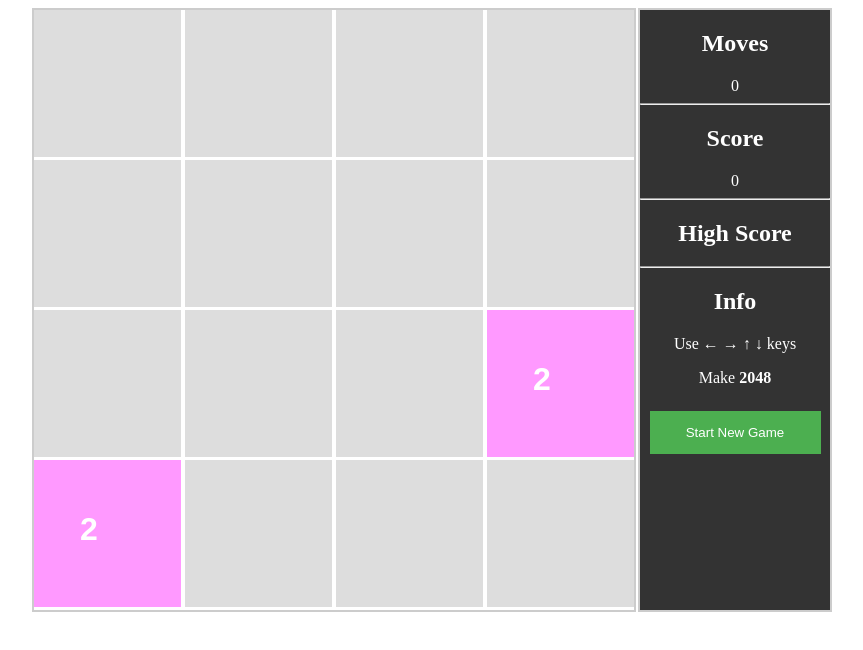
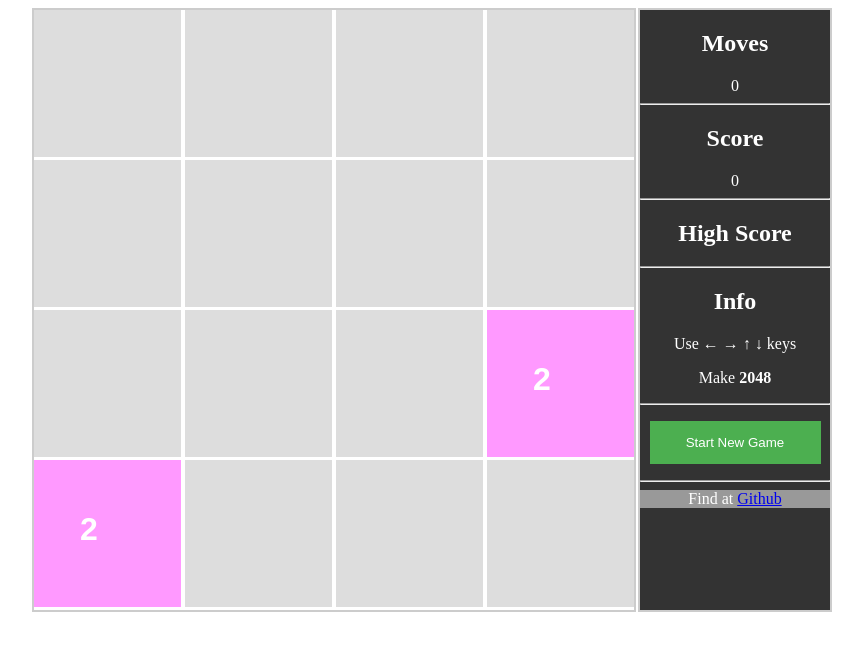
Before and after one commit to suresh-pokharel/2048-Game-JS, a plain HTML site: page index.html in a window 1280 px wide. Shown: the whole page, without its empty margins (208-1071 px from the left). Drawn offline with nearby package versions, Linux system fonts and the light colour scheme.

Commit message:
Find at github added

```diff
--- a/index.html
+++ b/index.html
@@ -148,9 +148,15 @@
 				<p>Use ← → ↑ ↓ keys</p>
 				<p>Make <b>2048</b></p>
 			</div>
+			<hr>
 			<div>
 				<button id="new_game" onclick="startNewGame();">Start New Game</button>
 			</div>
+			<hr>
+			<div style="background-color: #999">
+				Find at <a href="https://github.com/suresh021/2048-Game-JS"> Github</a>
+			</div>
+
 		</div>
 	</div>
 </body>
```
